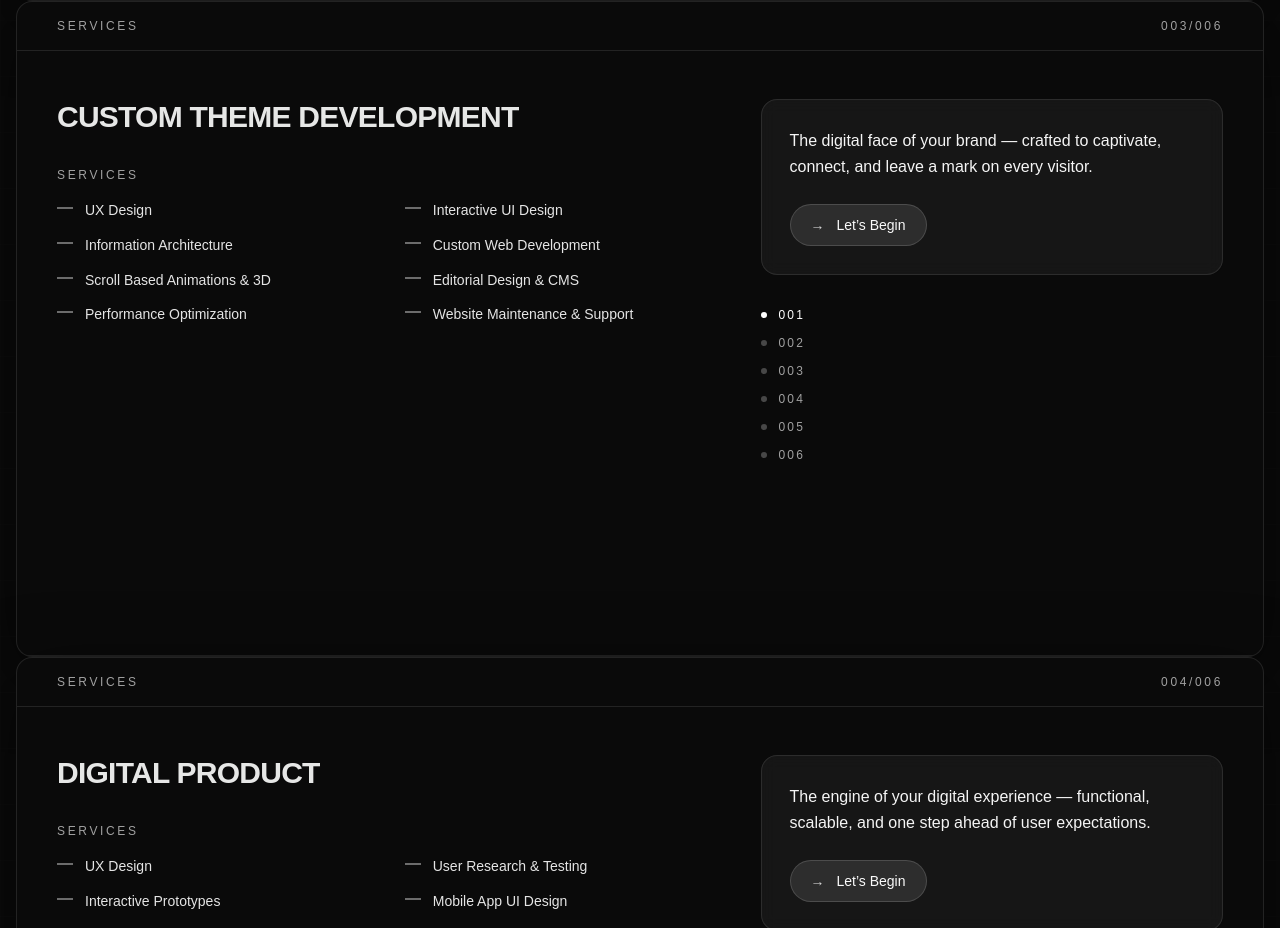
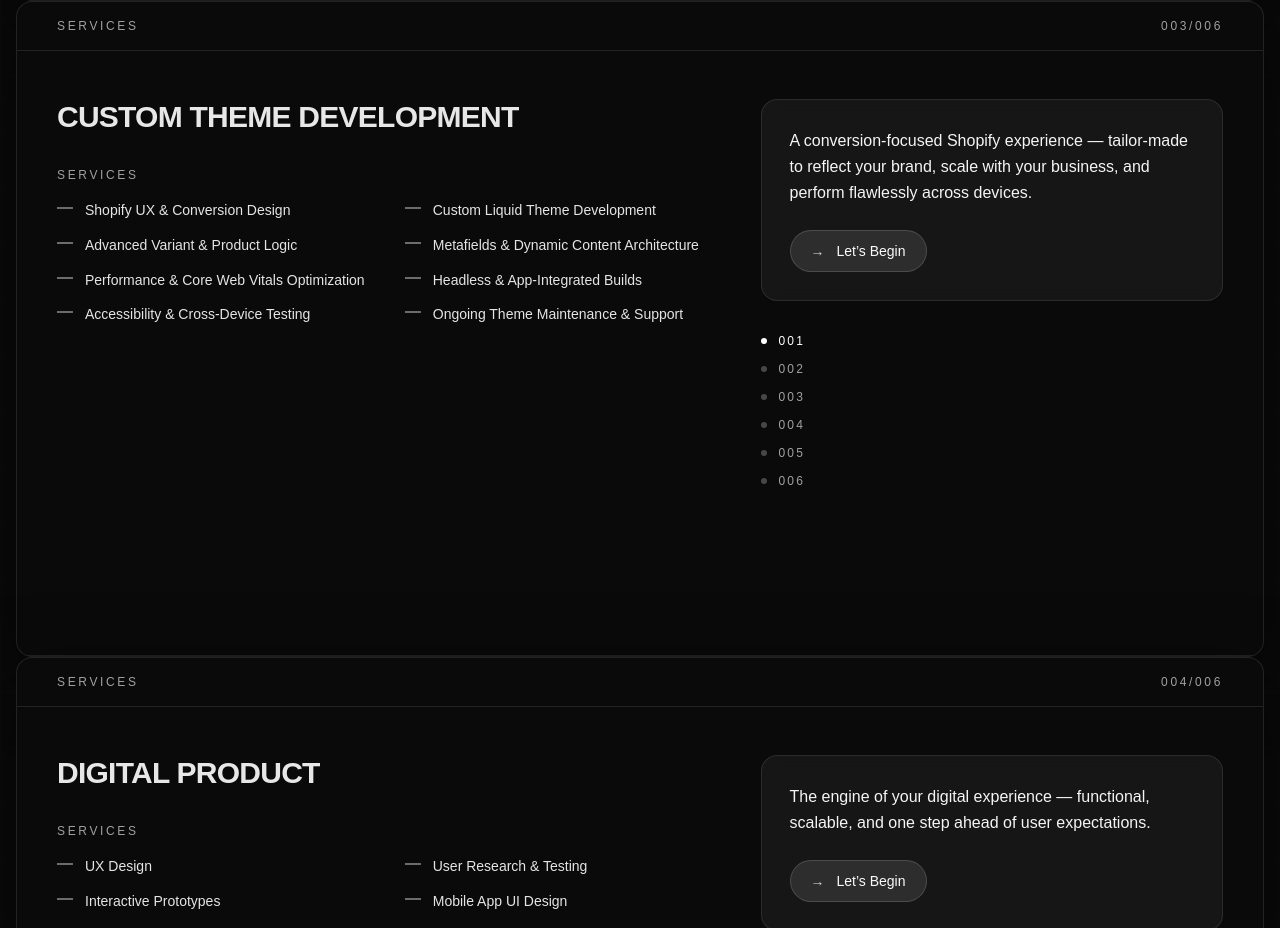
Before and after one commit to Vijendra2016/shopifytaskerwebapp, a Next.js app: page / in a window 1280 px wide. Shown: the part 3213-4141 px from the top of the page. Built offline with nearby package versions, Linux system fonts and the light colour scheme; no server answers; what tailwindcss-animated would draw is missing.

Commit message:
HP - Section update

```diff
--- a/src/app/components/ServicesPinned.tsx
+++ b/src/app/components/ServicesPinned.tsx
@@ -44,16 +44,16 @@ const SERVICES: Service[] = [
   {
     title: "Custom Theme Development",
     description:
-      "The digital face of your brand — crafted to captivate, connect, and leave a mark on every visitor.",
+      "A conversion-focused Shopify experience — tailor-made to reflect your brand, scale with your business, and perform flawlessly across devices.",
     bullets: [
-      "UX Design",
-      "Interactive UI Design",
-      "Information Architecture",
-      "Custom Web Development",
-      "Scroll Based Animations & 3D",
-      "Editorial Design & CMS",
-      "Performance Optimization",
-      "Website Maintenance & Support",
+       "Shopify UX & Conversion Design",
+    "Custom Liquid Theme Development",
+    "Advanced Variant & Product Logic",
+    "Metafields & Dynamic Content Architecture",
+    "Performance & Core Web Vitals Optimization",
+    "Headless & App-Integrated Builds",
+    "Accessibility & Cross-Device Testing",
+    "Ongoing Theme Maintenance & Support",
     ],
   },
   {
```
